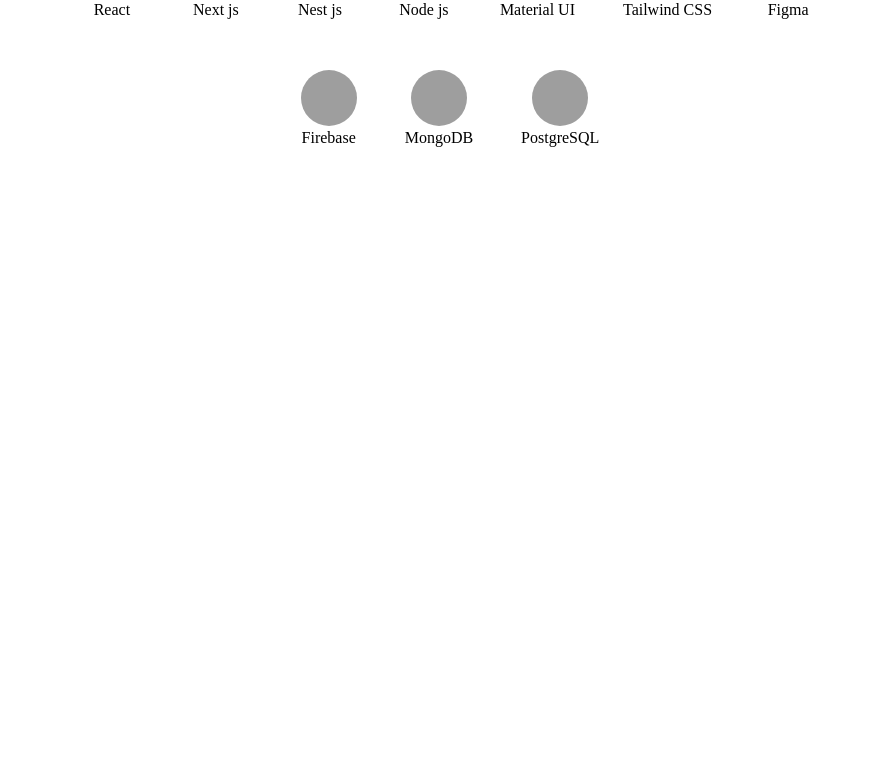
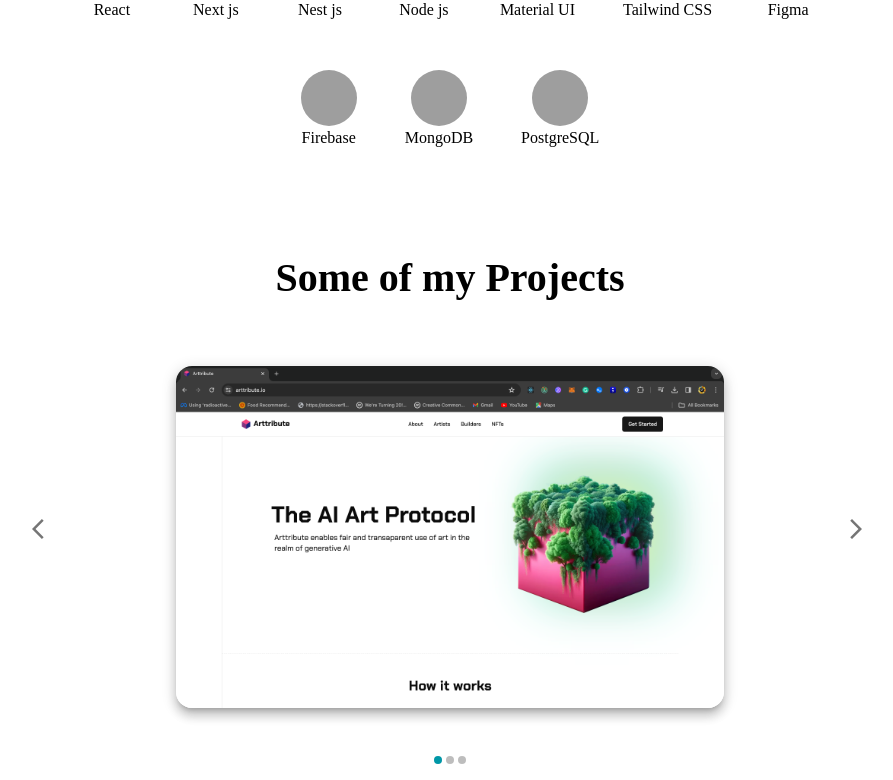
Before and after one commit to bashybaranaba/myporfolio-react, a React (Create React App) app: page / in a window 1280 px wide. Shown: the part 1015-1795 px from the top of the page, without its empty margins (190-1083 px from the left). Before the commit the page ends 1189 px from the top, so only its background shows below. Built offline with nearby package versions, Linux system fonts and the light colour scheme; grey boxes are pictures that could not be loaded.

Commit message:
feat: add project carousel

```diff
--- a/src/App.js
+++ b/src/App.js
@@ -3,6 +3,7 @@
 import Navbar from "./components/Navbar";
 import About from "./components/About";
 import Skills from "./components/Skills";
+import Projects from "./components/Projects";
 import { mainTheme } from "./theme";
 import { ThemeProvider } from "@mui/material/styles";
 import { Box } from "@mui/material";
@@ -19,6 +20,8 @@
           <About />
           <Box sx={{ height: "10vh" }} />
           <Skills />
+          <Box sx={{ height: "10vh" }} />
+          <Projects />
         </div>
       </ThemeProvider>
     </>
--- /dev/null
+++ b/src/components/ProjectCarousel.jsx
@@ -0,0 +1,75 @@
+import React, { useState, useEffect } from "react";
+import {
+  Box,
+  CardActionArea,
+  IconButton,
+  Card,
+  CardMedia,
+  MobileStepper,
+} from "@mui/material";
+import { ArrowBackIos, ArrowForwardIos } from "@mui/icons-material";
+
+const ProjectCarousel = ({ projects }) => {
+  const [activeStep, setActiveStep] = useState(0);
+
+  useEffect(() => {
+    const timer = setInterval(() => {
+      handleNext();
+    }, 1500); // Change slide every 3 seconds
+    return () => {
+      clearInterval(timer);
+    };
+  }, [activeStep]);
+
+  const handleNext = () => {
+    setActiveStep((prevActiveStep) => (prevActiveStep + 1) % projects.length);
+  };
+
+  const handleBack = () => {
+    setActiveStep(
+      (prevActiveStep) =>
+        (prevActiveStep - 1 + projects.length) % projects.length
+    );
+  };
+
+  return (
+    <>
+      <div
+        style={{
+          display: "flex",
+          justifyContent: "center",
+          alignItems: "center",
+        }}
+      >
+        <IconButton onClick={handleBack}>
+          <ArrowBackIos />
+        </IconButton>
+
+        <Box sx={{ pr: 14, pl: 14, pt: 6, pb: 4 }}>
+          <Card raised sx={{ borderRadius: 4 }}>
+            <CardActionArea>
+              <CardMedia
+                component="img"
+                image={projects[activeStep].imagePath}
+                alt={projects[activeStep].label}
+              />
+            </CardActionArea>
+          </Card>
+        </Box>
+
+        <IconButton onClick={handleNext}>
+          <ArrowForwardIos />
+        </IconButton>
+      </div>
+      <MobileStepper
+        variant="dots"
+        steps={projects.length}
+        position="static"
+        activeStep={activeStep}
+        sx={{ p: 2 }}
+      />
+    </>
+  );
+};
+
+export default ProjectCarousel;
--- /dev/null
+++ b/src/components/Projects.jsx
@@ -0,0 +1,40 @@
+import * as React from "react";
+import Avatar from "@mui/material/Avatar";
+import Container from "@mui/material/Container";
+import Grid from "@mui/material/Grid";
+import Typography from "@mui/material/Typography";
+
+import ProjectCarousel from "./ProjectCarousel";
+
+const projects = [
+  { title: "Arttribute", imagePath: "assets/images/arttribute.png" },
+  { title: "JamiiLab", imagePath: "assets/images/jamiilab.png" },
+  { title: "Elimu Dao", imagePath: "assets/images/elimudao.png" },
+];
+
+export default function Projects() {
+  return (
+    <Container component="main" maxWidth="md">
+      <Grid
+        sx={{ display: "flex", flexWrap: "wrap", justifyContent: "center" }}
+      >
+        <Typography
+          variant="h2"
+          sx={{
+            fontWeight: 700,
+            mb: 2,
+            fontSize: { xs: "2rem", md: "2.5rem" },
+            ml: { xs: 2, md: 0 },
+          }}
+        >
+          Some of my Projects
+        </Typography>
+      </Grid>
+      <Grid
+        sx={{ display: "flex", flexWrap: "wrap", justifyContent: "center" }}
+      >
+        <ProjectCarousel projects={projects} />
+      </Grid>
+    </Container>
+  );
+}
```
Also changed, not shown: src/components/Project.jsx (added).
